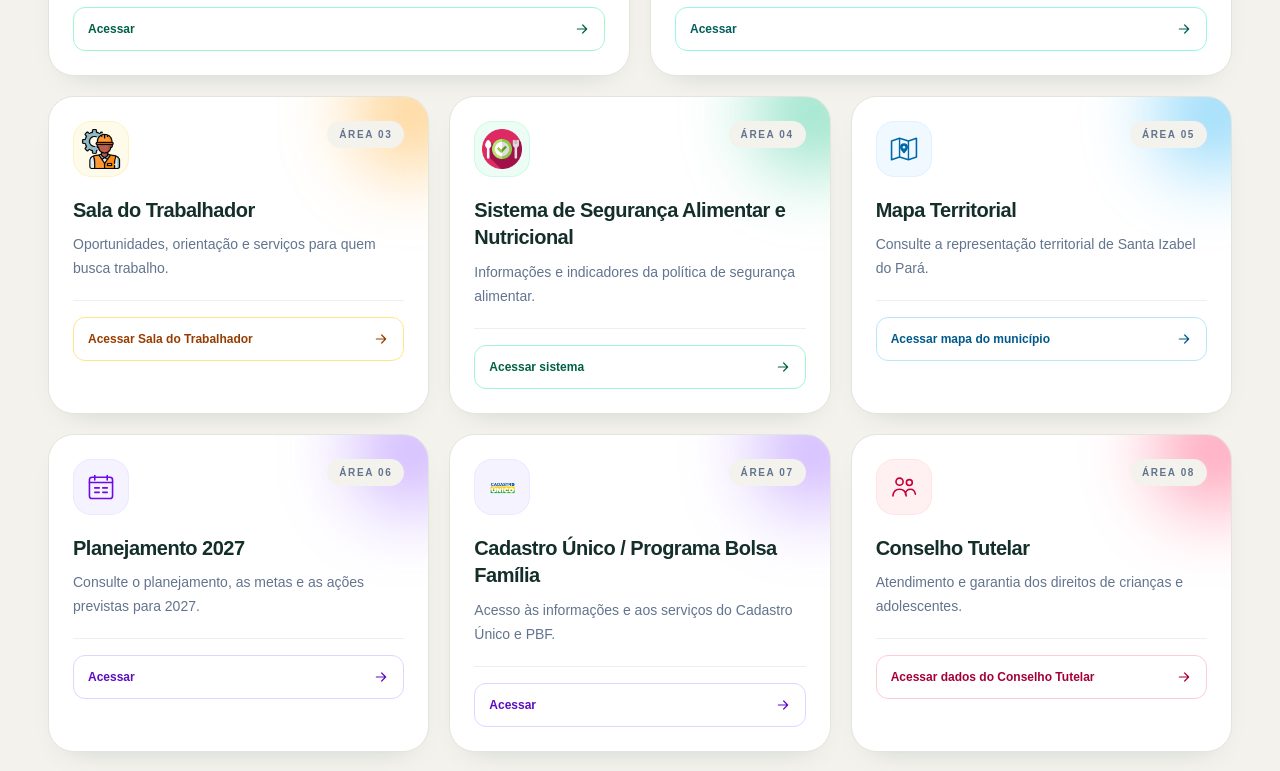
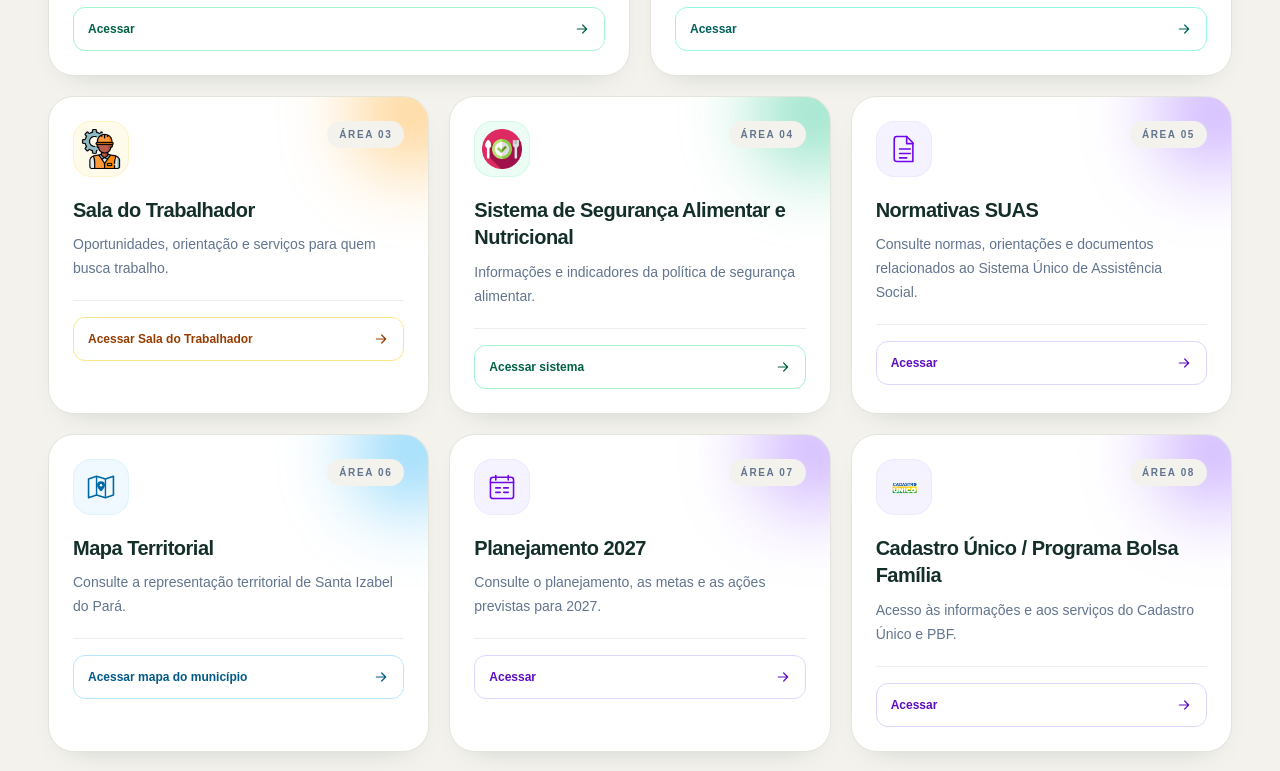
Before and after one commit to Eudersonp/Semteps, a Next.js app: page / in a window 1280 px wide. Shown: the part 920-1691 px from the top of the page. Built offline with nearby package versions, Linux system fonts and the light colour scheme.

Commit message:
Inclusão da Card Normativas SUAS

```diff
--- a/app/page.tsx
+++ b/app/page.tsx
@@ -5,7 +5,7 @@ type Service = {
   title: string;
   description: string;
   image?: string;
-  icon?: "identification" | "council" | "map" | "planning";
+  icon?: "identification" | "council" | "map" | "planning" | "normativas";
   tone: "emerald" | "teal" | "amber" | "blue" | "violet" | "rose";
   analysisLinks: {
     label: string;
@@ -20,12 +20,7 @@ const services: Service[] = [
     description: "CRAS, convivência e acompanhamento preventivo das famílias.",
     image: "/cras.png",
     tone: "emerald",
-    analysisLinks: [
-      {
-        label: "Acessar",
-        href: "/painel/psb",
-      },
-    ],
+    analysisLinks: [{ label: "Acessar", href: "/painel/psb" }],
   },
   {
     title: "Proteção Social Especial",
@@ -55,6 +50,14 @@ const services: Service[] = [
     image: "/sisan.png",
     tone: "emerald",
     analysisLinks: [{ label: "Acessar sistema", href: "/rma/sisan" }],
+  },
+  {
+    title: "Normativas SUAS",
+    description:
+      "Consulte normas, orientações e documentos relacionados ao Sistema Único de Assistência Social.",
+    icon: "normativas",
+    tone: "violet",
+    analysisLinks: [{ label: "Acessar", href: "/normativas-suas" }],
   },
   {
     title: "Mapa Territorial",
@@ -88,12 +91,7 @@ const services: Service[] = [
       "Acesso às informações e aos serviços do Cadastro Único e PBF.",
     image: "/cad.png",
     tone: "violet",
-    analysisLinks: [
-      {
-        label: "Acessar",
-        href: "/painel/cad_unico",
-      },
-    ],
+    analysisLinks: [{ label: "Acessar", href: "/painel/cad_unico" }],
   },
   {
     title: "Conselho Tutelar",
@@ -171,10 +169,6 @@ const toneStyles: Record<
   },
 };
 
-/**
- * Encaminha os cartões para o login e guarda o destino original
- * no parâmetro "next".
- */
 function loginHref(destination: string) {
   return `/login?next=${encodeURIComponent(destination)}`;
 }
@@ -330,11 +324,37 @@ function PlanningIcon() {
   );
 }
 
+function NormativasIcon() {
+  return (
+    <svg
+      viewBox="0 0 36 36"
+      fill="none"
+      className="h-8 w-8"
+      aria-hidden="true"
+    >
+      <path
+        d="M10 4h11l7 7v21H10a3 3 0 0 1-3-3V7a3 3 0 0 1 3-3Z"
+        stroke="currentColor"
+        strokeWidth="1.8"
+        strokeLinejoin="round"
+      />
+      <path
+        d="M21 4v8h7M13 18h12M13 23h12M13 28h8"
+        stroke="currentColor"
+        strokeWidth="1.8"
+        strokeLinecap="round"
+        strokeLinejoin="round"
+      />
+    </svg>
+  );
+}
+
 function ServiceIcon({ service }: { service: Service }) {
   if (service.icon === "identification") return <IdentificationIcon />;
   if (service.icon === "council") return <CouncilIcon />;
   if (service.icon === "map") return <MapIcon />;
   if (service.icon === "planning") return <PlanningIcon />;
+  if (service.icon === "normativas") return <NormativasIcon />;
 
   if (service.image) {
     return (
@@ -361,7 +381,8 @@ export default function HomePage() {
             clipPath: "polygon(0 0, 70% 0, 100% 100%, 29% 100%)",
             WebkitMaskImage:
               "linear-gradient(to bottom, #000 68%, transparent 100%)",
-            maskImage: "linear-gradient(to bottom, #000 68%, transparent 100%)",
+            maskImage:
+              "linear-gradient(to bottom, #000 68%, transparent 100%)",
           }}
         >
           <Image
```
